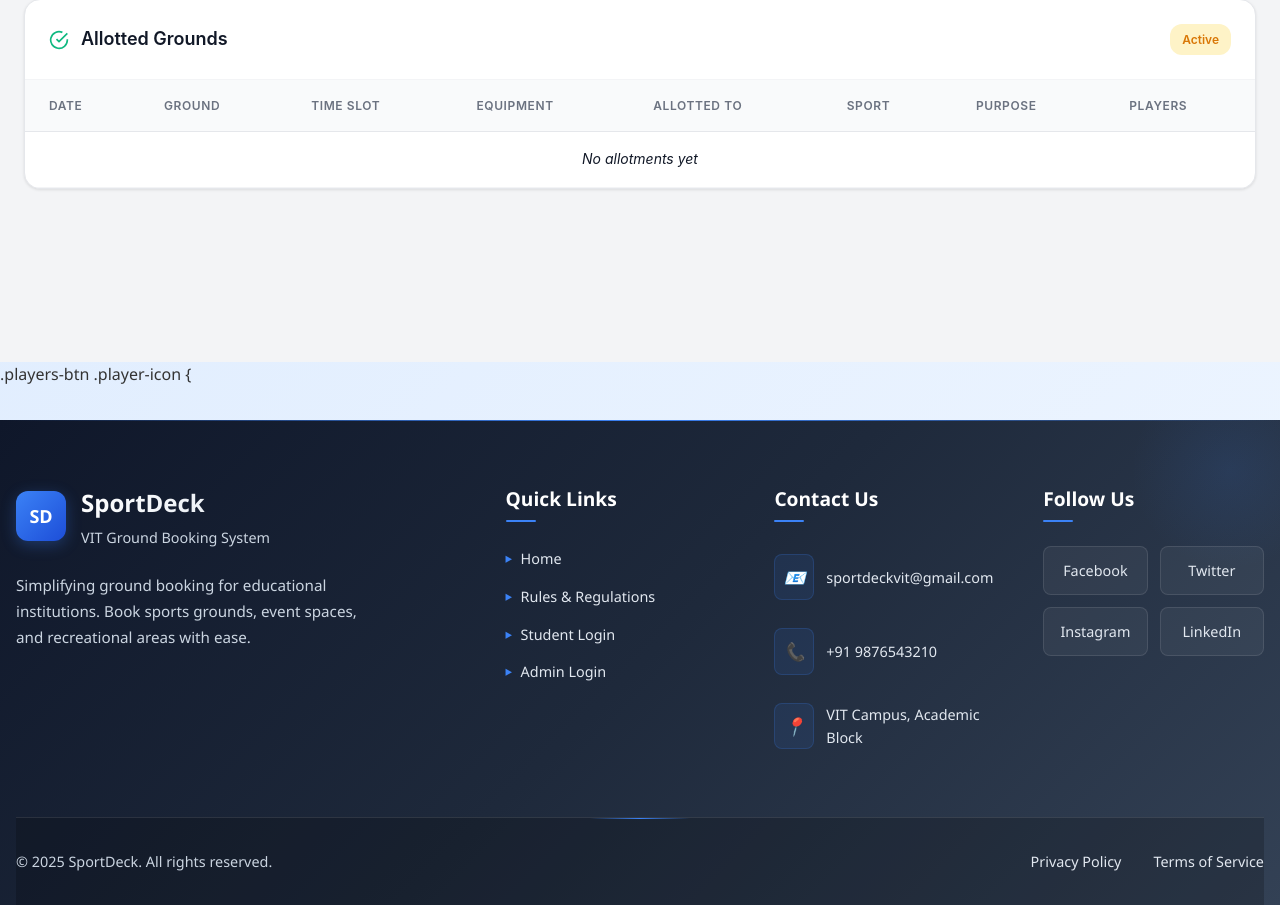
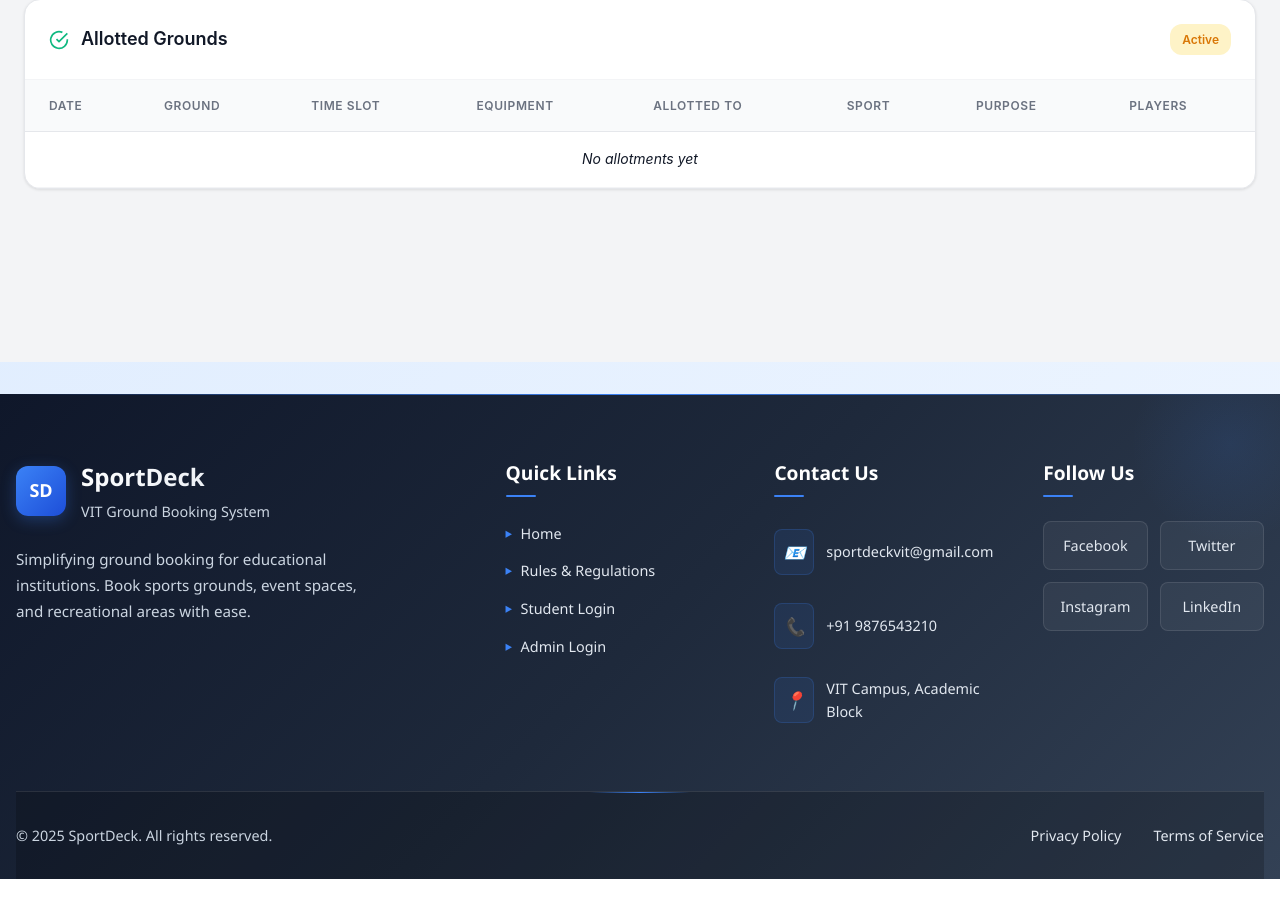
Before and after one commit to Aashutosh-Mahajan/Ground-Booking-System, a Django app: template booking/templates/booking/admin_dashboard.html in a window 1280 px wide. Shown: the part 502-1407 px from the top of the page. After the commit the page ends 1381 px from the top, so only its background shows below. Run offline with Django 5.2, Linux system fonts and the light colour scheme; the template is opened without the code that fills it, so the values that code supplies are empty; parts of the project's set-up code (start-up, migrations or seed data) failed here and were passed over.

Commit message:
Final Commit

```diff
--- a/booking/templates/booking/admin_dashboard.html
+++ b/booking/templates/booking/admin_dashboard.html
@@ -864,7 +864,6 @@
 }
 </style>
 
-.players-btn .player-icon {
 <!-- Calendar Widget -->
 <div id="calendar-widget" class="calendar-widget" style="display: none;">
     <div class="calendar-header">
```
Also changed, not shown: requirement.txt (deleted).
